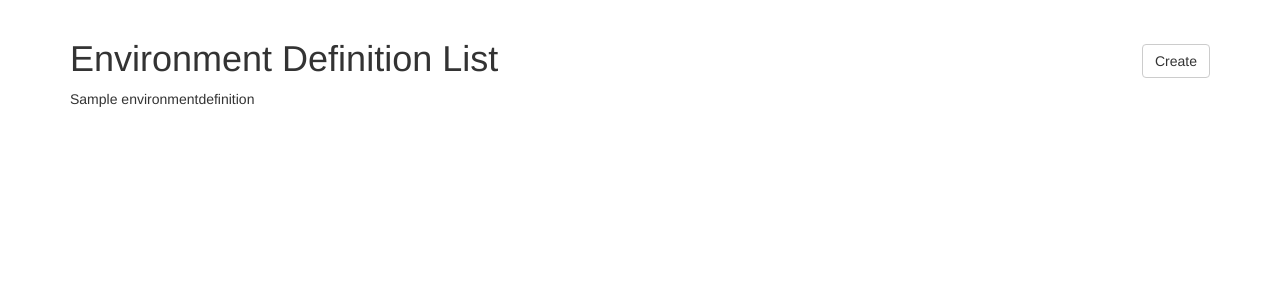
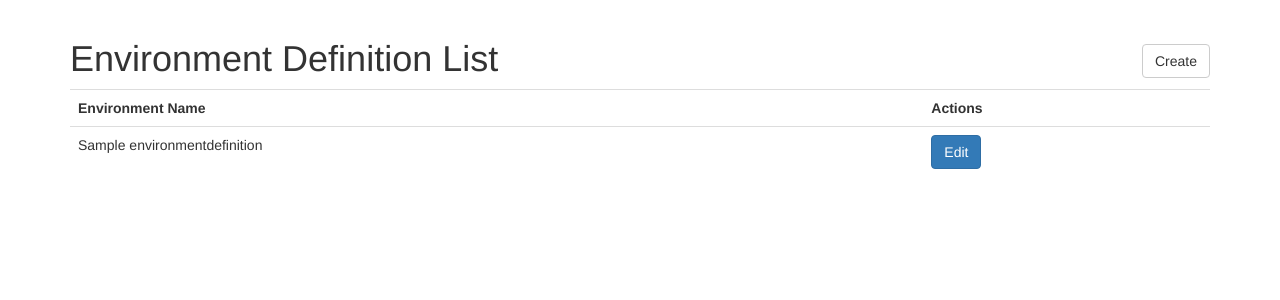
Before and after one commit to DSpeichert/cloudvcl, a Django app: page /envdefs in a window 1280 px wide. Shown: the part 51-351 px from the top of the page. Run offline with Django 3.2, Linux system fonts and the light colour scheme; a user stored in the database is signed in; tables that the repository leaves empty hold one stand-in row (values such as "Sample post"); some libraries are stand-ins or nearby versions.

Commit message:
environment definition list WIP (#11)

```diff
--- a/cvcl/templates/environment_definition_list.html
+++ b/cvcl/templates/environment_definition_list.html
@@ -1,4 +1,5 @@
 {% extends "master.html" %}
+{% load bootstrap3 %}
 
 {% block content %}
     <h1>Environment Definition List
@@ -7,7 +8,18 @@
         </div>
     </h1>
 
-    {% for ed in environmentdefinition_list %}
-        {{ ed.name }} <br/>
-    {% endfor %}
+    <table class="table table-hover">
+        <tr>
+            <th>Environment Name</th>
+            <th>Actions</th>
+        </tr>
+        {% for ed in environmentdefinition_list %}
+            <tr>
+                <td>{{ ed.name }}</td>
+                {% url 'envdefs.detail' pk=ed.id as url %}
+                <td>{% bootstrap_button button_type='link' content='Edit' href=url %}</td>
+            </tr>
+        {% endfor %}
+    </table>
+
 {% endblock %}
```
